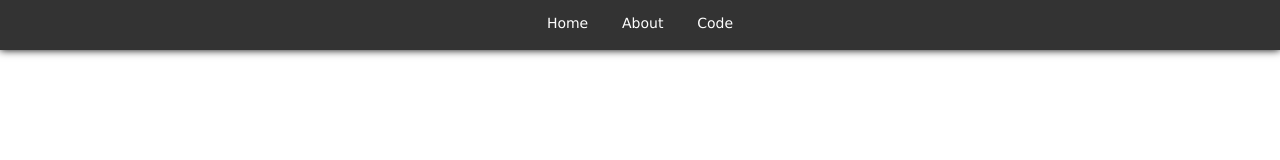
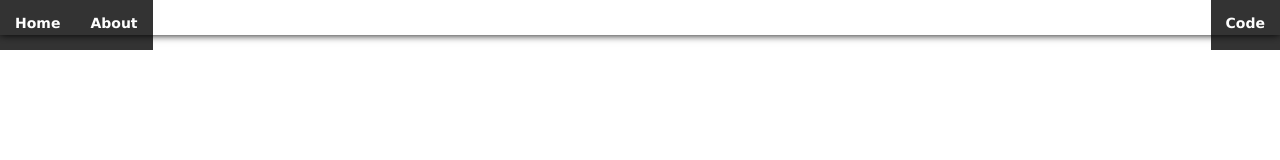
Before and after one commit to ChosenOreo/volt-web, a plain HTML site: page www/index.html in a window 1280 px wide. Drawn offline with Linux system fonts and the light colour scheme.

Commit message:
Refining CSS and Index
Made the site's navbar look better

```diff
--- a/www/css/main.css
+++ b/www/css/main.css
@@ -12,10 +12,10 @@ body {
     color: #FFFFFF;
     height: 35px;
     text-align: center;
-    padding-top: 15px;
     box-shadow: 0px 0px 8px 0px #000000;
-    background-color: rgba(1, 1, 1, 0.8);
+    background-color: rgba(1, 1, 1, 0.0);
     color: rgba(1, 1, 1, 0.8);
+	font-weight: 700;
 }
 
 #topbar a {
@@ -29,3 +29,20 @@ body {
 #topbar a:hover {
     color: gray;
 }
+
+#topbar #Home { float: left; }
+#topbar #About { float: left; }
+
+#topbar #Code { float: right; }
+
+#topbar #Home { background-color: rgba(1, 1, 1, 0.8); }
+#topbar #About { background-color: rgba(1, 1, 1, 0.8); }
+#topbar #Code { background-color: rgba(1, 1, 1, 0.8); }
+
+#topbar #Home { height: 100%; }
+#topbar #About { height: 100%; }
+#topbar #Code { height: 100%; }
+
+#topbar #Home {padding-top: 15px; }
+#topbar #About {padding-top: 15px; }
+#topbar #Code {padding-top: 15px; }
--- a/www/index.html
+++ b/www/index.html
@@ -6,9 +6,9 @@
 </head>
 <body>
     <div id="topbar">
-        <a href="#">Home</a>
-        <a href="#">About</a>
-        <a href="#">Code</a>
+        <div id="Home"><a id="HomeLink" href="#">Home</a></div>
+        <div id="About"><a id="AboutLink" href="#">About</a></div>
+        <div id="Code"><a id="CodeLink" href="#">Code</a></div>
     </div>
 </body>
 </html>
```
